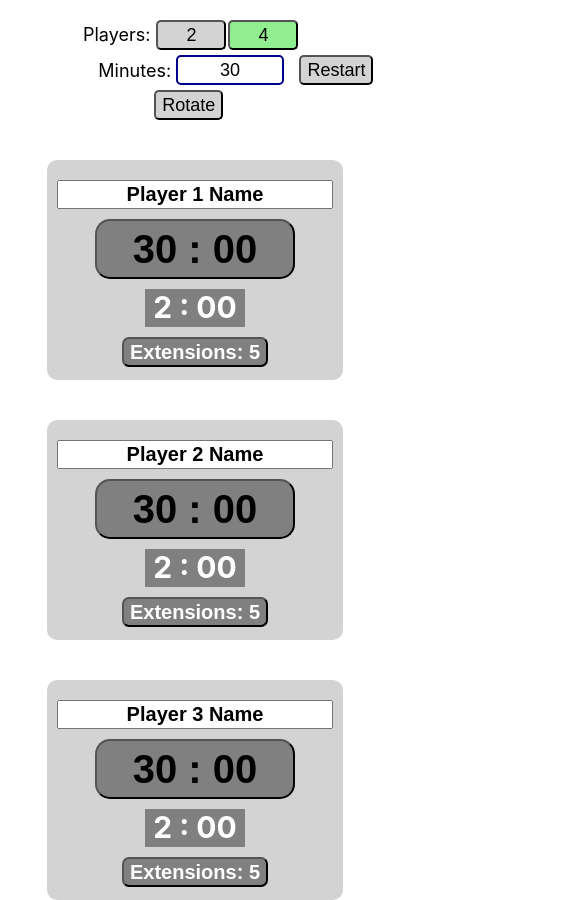
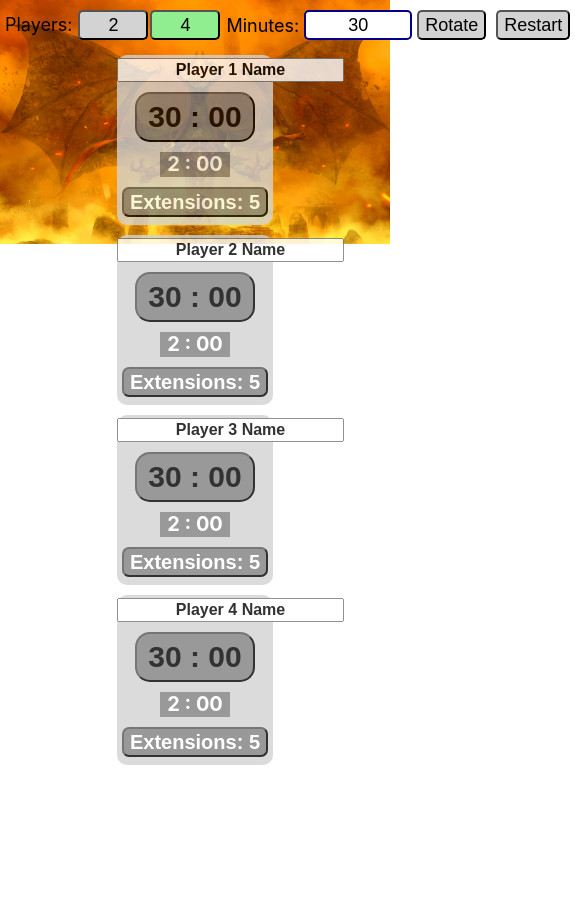
Before and after one commit to dracobg/multi_player_timer, a React (Create React App) app: page / in a window 390 px wide. Shown: the top 900 px of the page, 575 px wide, since content can reach past the window. After the commit the page ends 844 px from the top, so only its background shows below. Built offline with nearby package versions, Linux system fonts and the light colour scheme.

Commit message:
added css for responsive below 700px wide

```diff
--- a/src/App.css
+++ b/src/App.css
@@ -1,6 +1,5 @@
 .App {
   text-align: center;
-  height: 500px;
   margin: 0 auto
 }
 
@@ -55,6 +54,7 @@
   background-color: lightgray;
   border-radius: 10px;
   padding: 10px;
+  opacity: 80%;
 }
 
 .clockDiv.rotate {
@@ -196,14 +196,190 @@
   background-color: lightgreen;
 }
 
-@media screen and (max-width: 600px) {
+.wallpaperImg {
+  position: absolute;
+  top: 0;
+  right: 0;
+  width: 100%;
+  z-index: -10;
+}
+
+@media screen and (max-width: 700px) {
+  .App {
+    text-align: center;
+    margin: 0 auto
+  }
+
   .settingsDiv {
+    width: 100%;
+    margin: 10px auto;
+  }
+
+  .selectPlayerNumber {
+    font-size: 18px;
+  }
+
+  .setClock {
     display: flex;
-    flex-wrap: wrap;
+    flex-direction: row;
     justify-content: center;
-    width: 60%;
-    margin: 20px auto;
-    height: 100px;
+    margin: auto;
+    height:30px;
+
+  }
+
+  .noMinsInput {
+    font-size: 18px;
+    width:100px;
+    text-align: center;
+    border: 2px solid darkblue;
+    border-radius: 5px;
+  }
+
+  .clocksDiv {
+    width: 100%;
+  }
+
+  .clocksDiv.twoPlayer {
+    width: 40%;
+  }
+
+  .clockDiv {
+    width: 40%;
+    height: 170px;
+    margin: 5px 20px;
+    padding: 0px;
+  }
+
+  .clockDiv.rotate {
+    transform: rotate(180deg);
+  }
+
+  .displayClock {
+    display: block;
+  }
+
+  .hideClock {
+    display: none;
+  }
+
+  .clock {
+    width: 120px;
+    height: 50px;
+    margin: 5px auto;
+  }
+
+  .clock:hover {
+    color: white;
+    border-color: white;
+  }
+
+  .clock.playerSelected {
+    background-color: green;
+  }
+
+  .clock.zero {
+    background-color: red;
+  }
+
+  .clock.low {
+    background-color: orange;
+  }
+
+  .playerNameInput {
+    font-size: 16px;
+    margin: 3px auto 5px auto;
+  }
+
+  .playerClock {
+    font-size: 30px;
+  }
+
+  .selectPlayers {
+    width: 70px;
+    height: 30px;
+    background-color: lightgray;
+    border-radius: 5px;
+    margin: 0px 1px;
+    font-size: 18px;
+  }
+
+  .selectPlayers.selected {
+    background-color: lightgreen;
+  }
+
+  .settingsLabel {
+    font-size: 18px;
+    margin: 5px;
+  }
+
+  .timerDiv {
+    width: 70px;
+    height: 25px;
+    margin: 5px auto;
+  }
+
+  .timerDiv.playerSelected {
+    background-color: green;
+  }
+
+  .timerDiv.zero {
+    background-color: red;
+  }
+
+  .timerDiv.critical {
+    background-color: orange;
+  }
+
+  .timerDiv.low {
+    background-color: lightgreen;
+  }
+
+  .playerTimer {
+    font-size: 20px;
+  }
+
+  .extDiv {
+    margin: 5px auto;
+  }
+
+  .extDiv:hover {
+    color: white;
+    border-color: white;
+  }
+
+  .extDiv.playerSelected {
+    background-color: green;
+  }
+
+  .extDiv.zero {
+    background-color: red;
+  }
+
+  .extDiv.low {
+    background-color: orange;
+  }
+
+  .playerExt {
+    color: white;
+    font-size: 20px;
+    font-weight: bold;
+  }
+
+  .settingsBtn {
+    margin: 0 5px;
+  }
+
+  .settingsBtn.selected {
+    background-color: lightgreen;
+  }
+
+  .wallpaperImg {
+    position: absolute;
+    top: 0;
+    right: 0;
+    width: 100%;
+    z-index: -10;
   }
 
 }
--- a/src/App.js
+++ b/src/App.js
@@ -1,6 +1,8 @@
 import React, { Component } from 'react'
 import './App.css';
 import Clock from './Clock'
+import Settings from './Settings'
+import NicolBolas from './media/NicolBolas.jpg'
 
 const originalMinutesClock = 30
 const originalSecondsClock = originalMinutesClock * 60
@@ -22,7 +24,8 @@ class App extends Component {
       extensions: [originalExtensions, originalExtensions, originalExtensions, originalExtensions],
       playerSelected: 5,
       started: false,
-      playerQty: 4
+      playerQty: 4,
+      showSettings: true
     }
 
     this.handleChangeMinutes = this.handleChangeMinutes.bind(this);
@@ -31,7 +34,7 @@ class App extends Component {
     this.handleSelectPlayerNumber = this.handleSelectPlayerNumber.bind(this);
     this.displayClocks = this.displayClocks.bind(this);
     this.useExtension = this.useExtension.bind(this);
-    this.handleRotate = this.handleRotate.bind(this);
+    this.toggleRotate = this.toggleRotate.bind(this);
     this.restartGame = this.restartGame.bind(this);
   }
 
@@ -69,7 +72,7 @@ class App extends Component {
     }
   }
 
-  handleRotate() {
+  toggleRotate() {
     this.setState({ rotate: !this.state.rotate })
   }
 
@@ -137,73 +140,22 @@ class App extends Component {
   render() {
     return (
       <div className="App">
-
-        <div id='settingsDiv' className='settingsDiv'>
-
-          <div id='selectPlayerNumber' className='selectPlayerNumber'>
-            <span id='noPlayersLabel' className='settingsLabel'>
-              Players:
-            </span>
-            <span>
-              <button
-                id='selectPlayers2'
-                className={this.state.playerQty === 2 ? 'selectPlayers selected' : 'selectPlayers'}
-                name='2PlayerSelected'
-                onClick={this.handleSelectPlayerNumber}
-              >
-                2
-              </button>
-
-              <button
-                id='selectPlayers4'
-                className={this.state.playerQty === 4 ? 'selectPlayers selected' : 'selectPlayers'}
-                name='4PlayerSelected'
-                onClick={this.handleSelectPlayerNumber}
-              >
-                4
-              </button>
-            </span>
-          </div>
-
-          <div id='setClock' className='setClock'>
-            <div id='noMinsLabel' className='settingsLabel'>
-              Minutes:
-            </div>
-            <input
-              id='noMinsInput'
-              className='noMinsInput'
-              size='20'
-              maxLength='2'
-              type='text'
-              value={this.state.numberMinutes}
-              onChange={this.handleChangeMinutes}
-            />
-          </div>
-
-          <div>
-            <button
-              id='rotateBtn'
-              className={!this.state.rotate ? 'settingsBtn' : 'settingsBtn selected'}
-              onClick={this.handleRotate}
-            >
-              Rotate
-            </button>
-          </div>
-
-          <div>
-            <button
-              id='restart'
-              className='settingsBtn'
-              onClick={this.restartGame}
-            >
-              Restart
-            </button>
-          </div>
-
-        </div>
+        <Settings
+          playerQty={this.state.playerQty}
+          handleSelectPlayerNumber={this.handleSelectPlayerNumber}
+          numberMinutes={this.state.numberMinutes}
+          handleChangeMinutes={this.handleChangeMinutes}
+          rotate={this.state.rotate}
+          toggleRotate={this.toggleRotate}
+          restartGame={this.restartGame}
+        />
 
         <div id='clocksDiv' className={this.state.playerQty === 4 ? 'clocksDiv' : 'clocksDiv twoPlayer'}>
           {this.displayClocks()}
+        </div>
+
+        <div className='wallpaperDiv'>
+          <img id='wallpaperImg' alt='wallpaper image' className='wallpaperImg' src={NicolBolas} />
         </div>
 
       </div>
--- /dev/null
+++ b/src/Settings.js
@@ -0,0 +1,73 @@
+import './App.css'
+
+function Settings(props) {
+  return (
+    <div id='settingsDiv' className='settingsDiv'>
+
+      <div id='selectPlayerNumber' className='selectPlayerNumber'>
+        <span id='noPlayersLabel' className='settingsLabel'>
+          Players:
+        </span>
+        <span>
+          <button
+            id='selectPlayers2'
+            className={props.playerQty === 2 ? 'selectPlayers selected' : 'selectPlayers'}
+            name='2PlayerSelected'
+            onClick={props.handleSelectPlayerNumber}
+          >
+            2
+          </button>
+
+          <button
+            id='selectPlayers4'
+            className={props.playerQty === 4 ? 'selectPlayers selected' : 'selectPlayers'}
+            name='4PlayerSelected'
+            onClick={props.handleSelectPlayerNumber}
+          >
+            4
+          </button>
+        </span>
+      </div>
+
+      <div id='setClock' className='setClock'>
+        <div id='noMinsLabel' className='settingsLabel'>
+          Minutes:
+        </div>
+        <input
+          id='noMinsInput'
+          className='noMinsInput'
+          size='20'
+          maxLength='2'
+          type='text'
+          value={props.numberMinutes}
+          onChange={props.handleChangeMinutes}
+        />
+      </div>
+
+      <div id='settingsButtons' className='settingsButtons'>
+        <span>
+          <button
+            id='rotateBtn'
+            className={!props.rotate ? 'settingsBtn' : 'settingsBtn selected'}
+            onClick={props.toggleRotate}
+          >
+            Rotate
+          </button>
+        </span>
+
+        <span>
+          <button
+            id='restart'
+            className='settingsBtn'
+            onClick={props.restartGame}
+          >
+            Restart
+          </button>
+        </span>
+      </div>
+
+    </div>
+  )
+}
+
+export default Settings
```
Also changed, not shown: src/media/NicolBolas.jpg (added).
